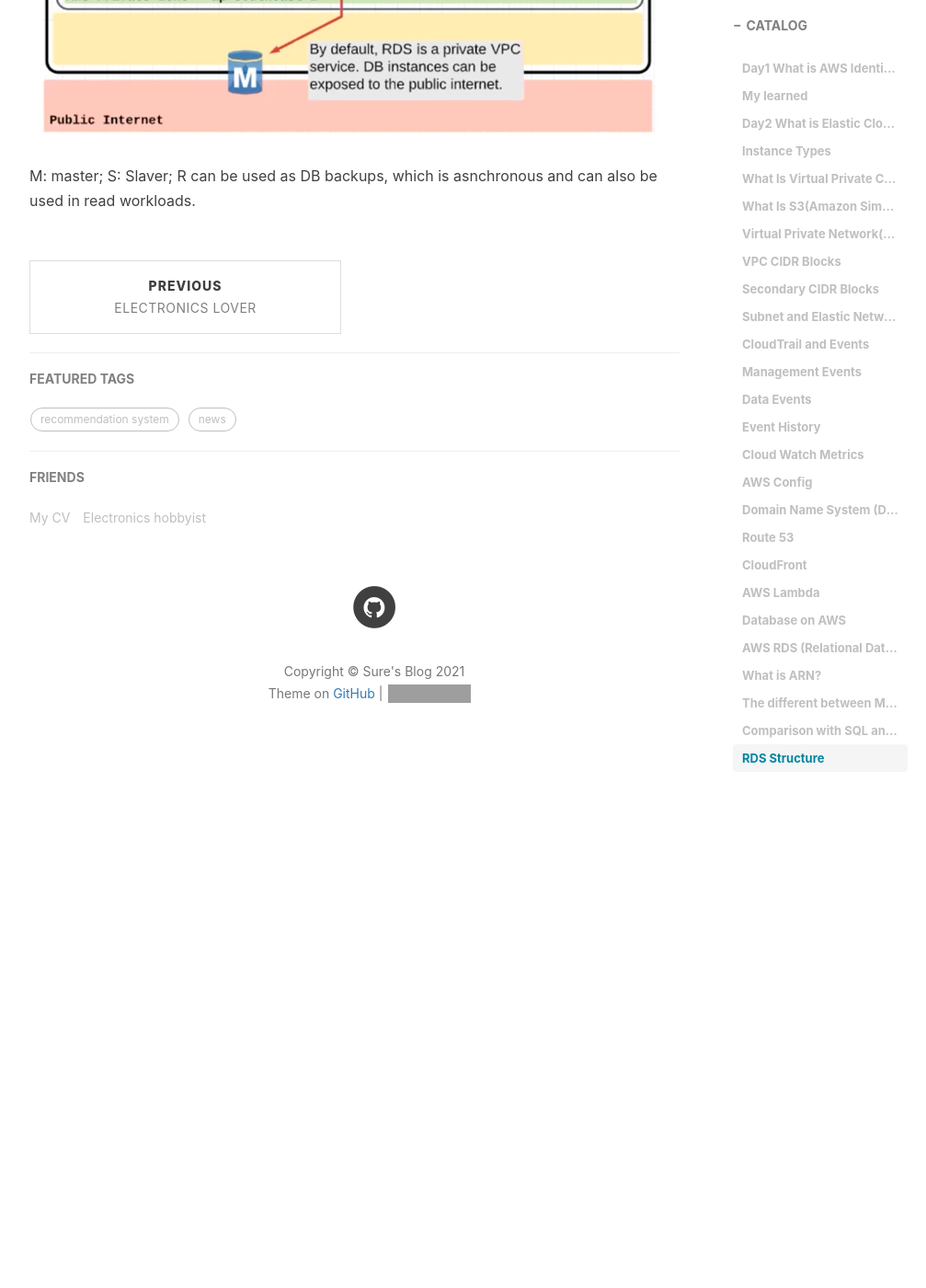
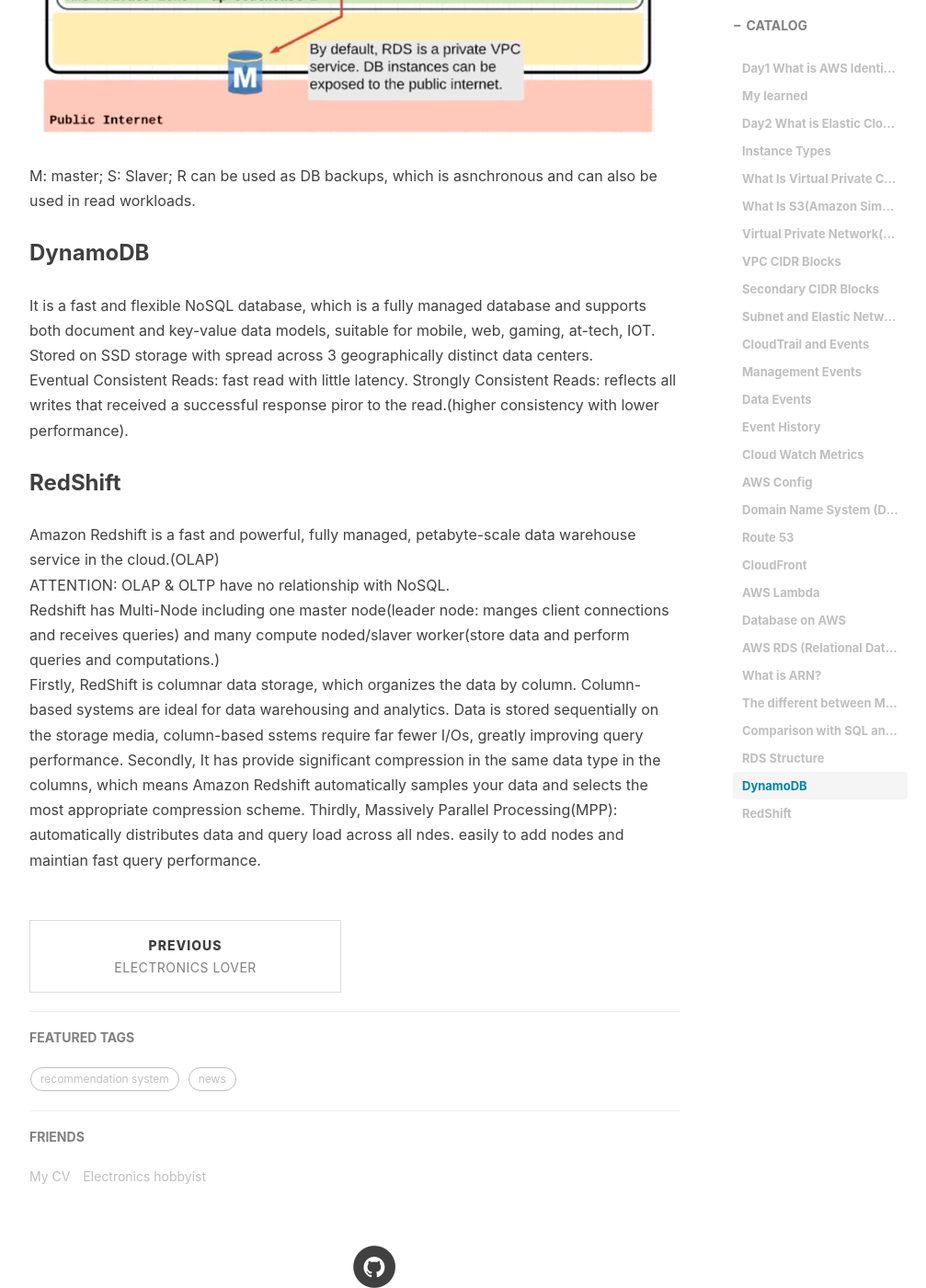
Before and after one commit to JadeSure/my_old_blog, a Jekyll site: the page built from _posts/2021-01-03-AWS-Cloud-Computing-Foundamental.md, in a window 1280 px wide and 1400 px high, scrolled down 14529 px. Shown: the whole window at 92% size, without its empty margins (233-1240 px from the left). Built offline with Jekyll 4.4.1, drawn with Linux system fonts in a browser that asks for light colours; nearby versions of some CDN libraries; comment, search, counter and statistics services are not loaded; before the commit the page ends 15387 px from its top, so only the background shows below that; grey boxes are pictures that could not be loaded.

Commit message:
Update 2021-01-03-AWS-Cloud-Computing-Foundamental.md

```diff
--- a/_posts/2021-01-03-AWS-Cloud-Computing-Foundamental.md
+++ b/_posts/2021-01-03-AWS-Cloud-Computing-Foundamental.md
@@ -251,3 +251,14 @@
 ![picture8](/img/AWS/RDS2.jpg)
 ![picture9](/img/AWS/RDS1.png)
 M: master; S: Slaver; R can be used as DB backups, which is asnchronous and can also be used in read workloads.
+
+### DynamoDB
+It is a fast and flexible NoSQL database, which is a fully managed database and supports both document and key-value data models, suitable for mobile, web, gaming, at-tech, IOT. Stored on SSD storage with spread across 3 geographically distinct data centers.
+Eventual Consistent Reads: fast read with little latency.
+Strongly Consistent Reads: reflects all writes that received a successful response piror to the read.(higher consistency with lower performance).
+
+### RedShift
+Amazon Redshift is a fast and powerful, fully managed, petabyte-scale data warehouse service in the cloud.(OLAP)
+ATTENTION: OLAP & OLTP have no relationship with NoSQL.
+Redshift has Multi-Node including one master node(leader node: manges client connections and receives queries) and many compute noded/slaver worker(store data and perform queries and computations.)
+Firstly, RedShift is columnar data storage, which organizes the data by column. Column-based systems are ideal for data warehousing and analytics. Data is stored sequentially on the storage media, column-based sstems require far fewer I/Os, greatly improving query performance. Secondly, It has provide significant compression in the same data type in the columns, which means Amazon Redshift automatically samples your data and selects the most appropriate compression scheme. Thirdly, Massively Parallel Processing(MPP): automatically distributes data and query load across all ndes. easily to add nodes and maintian fast query performance.
```
